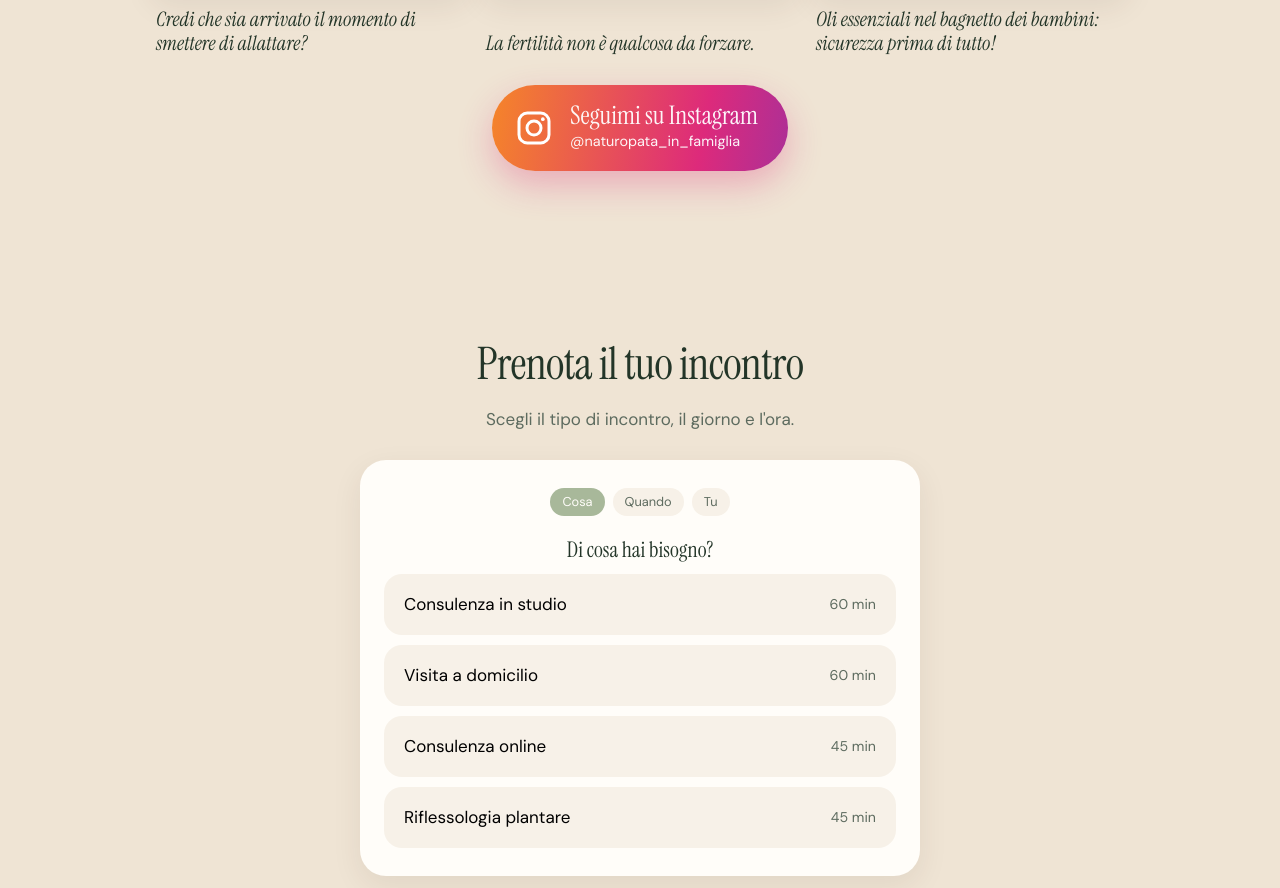
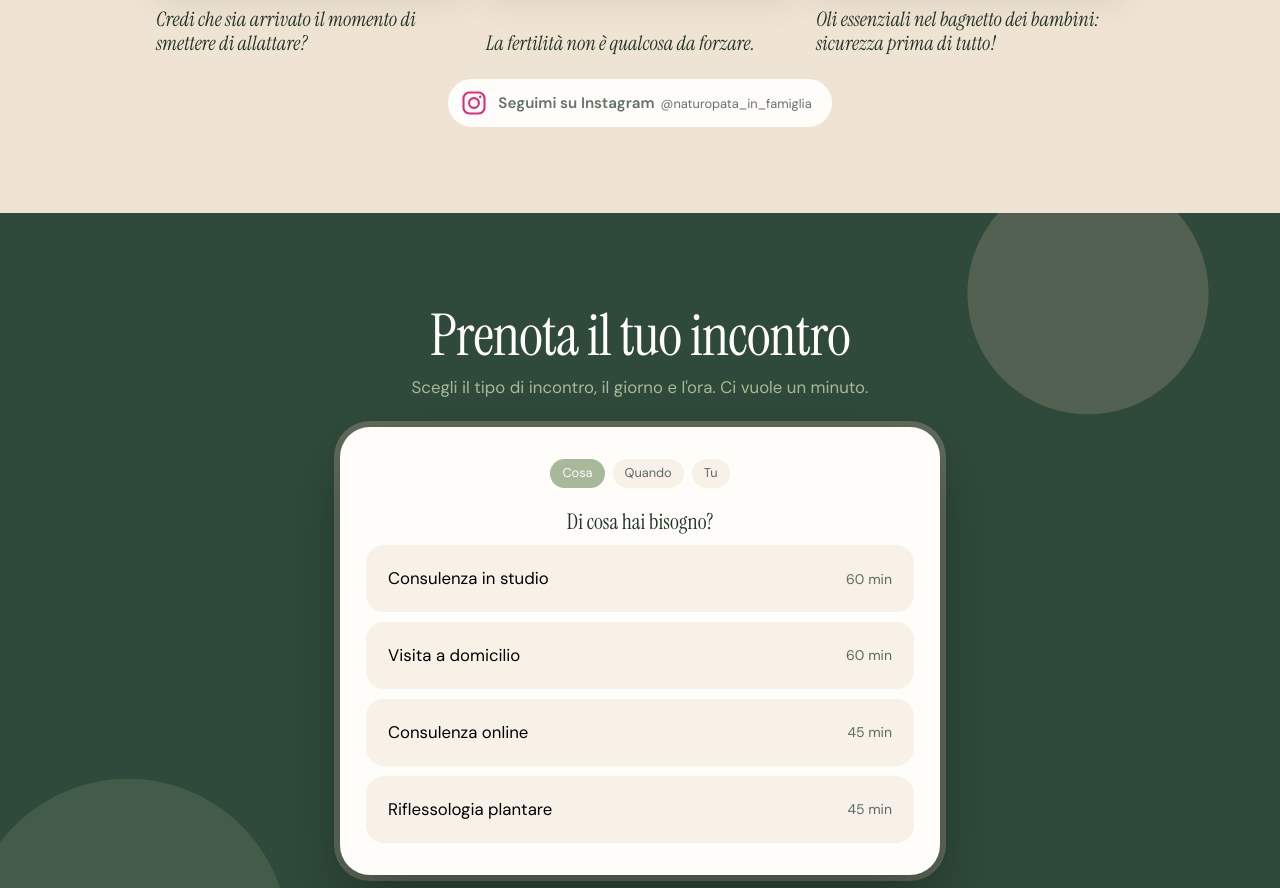
Before and after one commit to elenalocatelli89-art/simona-demo, a plain HTML site: page index.html in a window 1280 px wide. Shown: the part 5821-6709 px from the top of the page. Drawn offline with Linux system fonts and the light colour scheme; animation ran at ten frames a second.

Commit message:
Prenotazione in evidenza, Instagram piu sobrio
Co-Authored-By: Claude Opus 5.5 <noreply@anthropic.com>

```diff
--- a/index.html
+++ b/index.html
@@ -352,7 +352,7 @@
 
   <section class="prenota" id="prenota">
   <h2 class="rivela">Prenota il tuo incontro</h2>
-  <p class="nota rivela">Scegli il tipo di incontro, il giorno e l'ora.</p>
+  <p class="nota rivela">Scegli il tipo di incontro, il giorno e l'ora. Ci vuole un minuto.</p>
 
   <div class="prenota-scheda rivela" data-passo="1">
     <ol class="passi" aria-hidden="true"><li>Cosa</li><li>Quando</li><li>Tu</li></ol>
@@ -400,6 +400,10 @@
       <p class="nota">Questa è una demo: nessun dato è stato inviato.</p>
     </div>
   </div>
+  <ul class="prenota-rassicura rivela">
+    <li>In studio, a domicilio o online</li>
+    <li>Ti conferma Simona su WhatsApp</li>
+  </ul>
 </section>
 
 </main>
--- a/stile.css
+++ b/stile.css
@@ -656,3 +656,47 @@ section { padding: 84px 22px; }
 @keyframes da-sinistra { from { opacity: 0; transform: translateX(-40px); } }
 @media (max-width: 520px) { .pannello-tappa b { font-size: 1.15rem; } .freccia { width: 36px; height: 36px; } }
 .figura-piccola .ft { opacity: 1 !important; transform: none !important; }
+
+/* =========================================================
+   Prenotazione: la chiamata più importante della pagina
+   ========================================================= */
+.prenota {
+  background:
+    radial-gradient(circle at 85% 10%, rgba(240, 201, 184, .18) 0 120px, transparent 121px),
+    radial-gradient(circle at 10% 90%, rgba(168, 184, 154, .16) 0 160px, transparent 161px),
+    var(--bosco);
+  color: var(--sfondo); padding-top: 90px; padding-bottom: 100px; position: relative; overflow: hidden;
+}
+.prenota h2 { color: var(--chiaro); font-size: clamp(2.4rem, 9vw, 3.6rem); margin-bottom: .2em; }
+.prenota > .nota { color: var(--salvia); font-size: 1.05rem; }
+.prenota::before { /* il logo grande, appena accennato, sullo sfondo */
+  content: ""; position: absolute; right: -40px; top: 30px; width: 220px; height: 220px; opacity: .08;
+  background: url("logo.svg") center/contain no-repeat; filter: grayscale(1) brightness(3);
+}
+.prenota-scheda {
+  max-width: 600px; padding: 32px 26px; border-radius: 30px;
+  box-shadow: 0 30px 60px rgba(0, 0, 0, .28), 0 0 0 6px rgba(240, 201, 184, .25);
+  color: var(--testo);
+}
+.prenota-scheda .scelta { padding: 18px 20px; font-size: 1.05rem; }
+.prenota-scheda .scelta:hover { background: color-mix(in srgb, var(--cipria) 35%, var(--sfondo)); }
+.prenota-scheda .btn { width: 100%; padding: 17px; font-size: 1.05rem; }
+.prenota-rassicura { display: flex; flex-wrap: wrap; justify-content: center; gap: 8px 18px; margin: 22px auto 0; max-width: 600px; font-size: .9rem; color: var(--salvia); list-style: none; padding: 0; }
+.prenota-rassicura li::before { content: "✓ "; color: var(--cipria); font-weight: 600; }
+/* il pulsante fisso in basso pulsa piano finché non si arriva alla prenotazione */
+.btn-fisso { animation: richiamo 2.6s ease-in-out infinite; }
+@keyframes richiamo { 0%, 100% { box-shadow: 0 8px 22px rgba(200, 105, 63, .35); } 50% { box-shadow: 0 8px 22px rgba(200, 105, 63, .35), 0 0 0 10px rgba(200, 105, 63, .15); } }
+
+/* --- Instagram: invito più piccolo e sobrio --- */
+.ig-cta {
+  background: var(--chiaro); color: var(--testo); box-shadow: none; border: 2px solid var(--sfondo2);
+  padding: 10px 20px 10px 12px; gap: 10px; margin-top: 22px;
+}
+.ig-cta:hover { background: var(--chiaro); border-color: #dd2a7b; transform: translateY(-2px); }
+.ig-cta svg { width: 28px; height: 28px; stroke: #dd2a7b; }
+.ig-cta svg circle:last-child { fill: #dd2a7b; }
+.ig-cta b { font: 600 .95rem var(--font-testo); }
+.ig-cta span { font-size: .8rem; color: var(--tenue); flex-direction: row; gap: 6px; align-items: baseline; }
+.prenota::before { display: none; }
+.ig-cta b { white-space: nowrap; }
+@media (max-width: 400px) { .ig-cta span { flex-direction: column; gap: 0; } }
```
